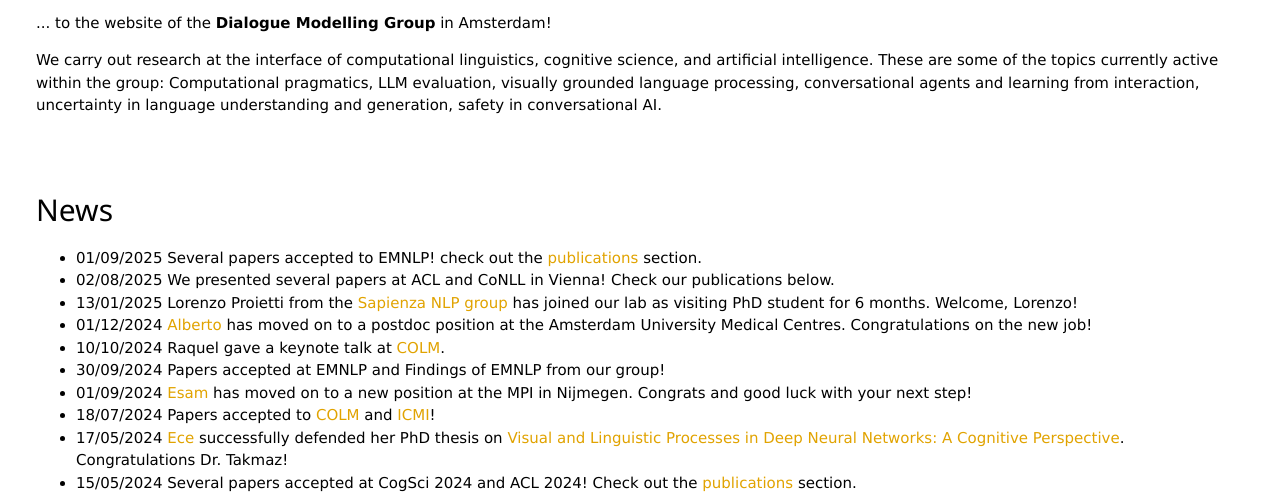
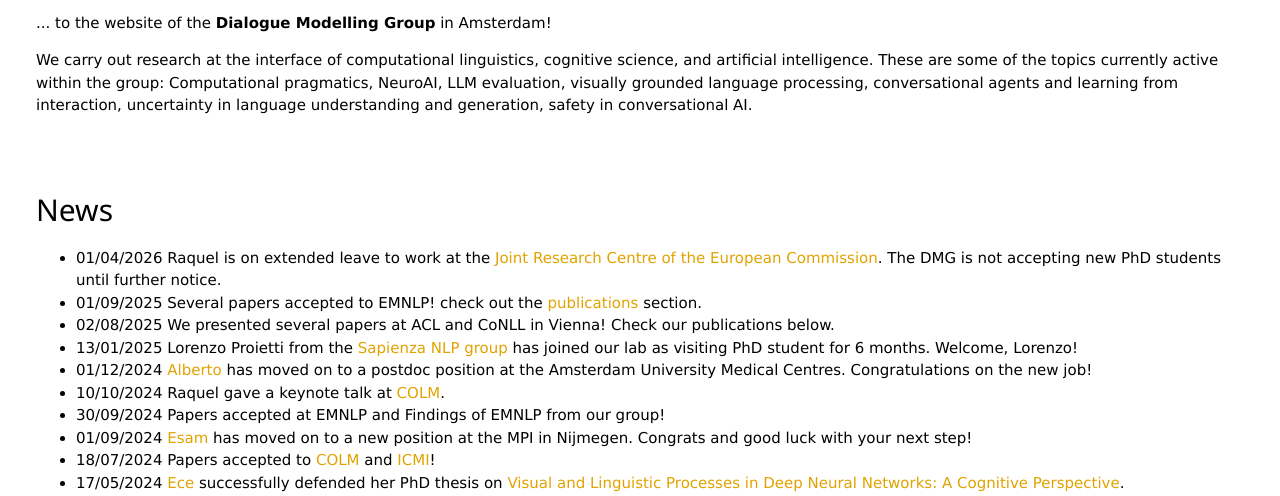
Before and after one commit to dmg-illc/dmg, a plain HTML site: page index.html in a window 1280 px wide. Shown: the part 597-1093 px from the top of the page. Drawn offline with nearby package versions, Linux system fonts and the light colour scheme.

Commit message:
Update index.html JRC

```diff
--- a/index.html
+++ b/index.html
@@ -105,7 +105,7 @@ function carousel() {
     <p>
       We carry out research at the interface of computational linguistics, cognitive science, and artificial intelligence.
       These are some of the topics currently active within the group:
-      Computational pragmatics, LLM evaluation, visually
+      Computational pragmatics, NeuroAI, LLM evaluation, visually
       grounded language processing, conversational agents and learning from interaction, uncertainty in language understanding and generation, safety in conversational AI.
     </p>
 
@@ -116,7 +116,8 @@ function carousel() {
 <h2 id="news">News</h2>
 
   <ul>
- <li>01/09/2025 Several papers accepted to EMNLP! check out the <a href="https://dmg-illc.github.io/dmg/#publications">publications</a> section.</li>
+<li>01/04/2026 Raquel is on extended leave to work at the <a href="https://joint-research-centre.ec.europa.eu/index_en">Joint Research Centre of the European Commission</a>. The DMG is not accepting new PhD students until further notice. </li>
+<li>01/09/2025 Several papers accepted to EMNLP! check out the <a href="https://dmg-illc.github.io/dmg/#publications">publications</a> section.</li>
  <li>02/08/2025 We presented several papers at ACL and CoNLL in Vienna! Check our publications below.</li>
  <li>13/01/2025 Lorenzo Proietti from the <a href="http://nlp.uniroma1.it">Sapienza NLP group</a> has joined our
  lab as visiting PhD student for 6 months. Welcome, Lorenzo!</li>
```
